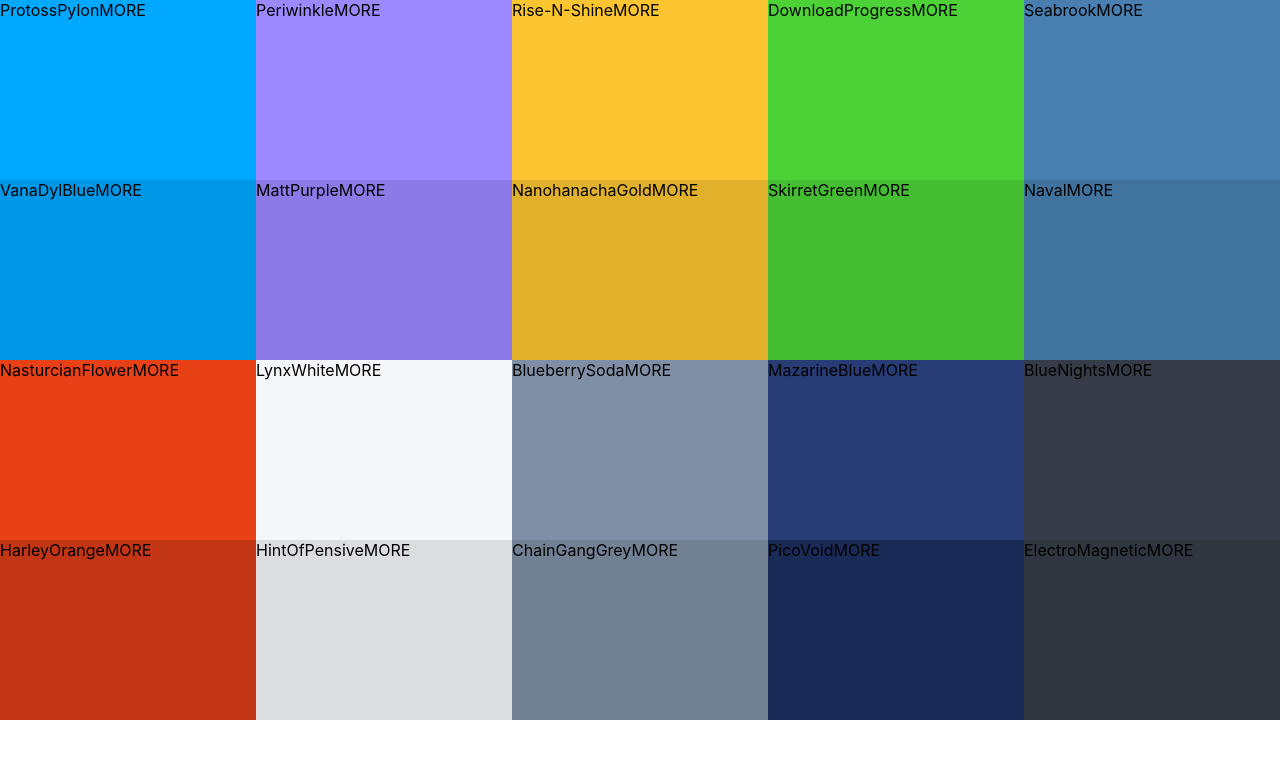
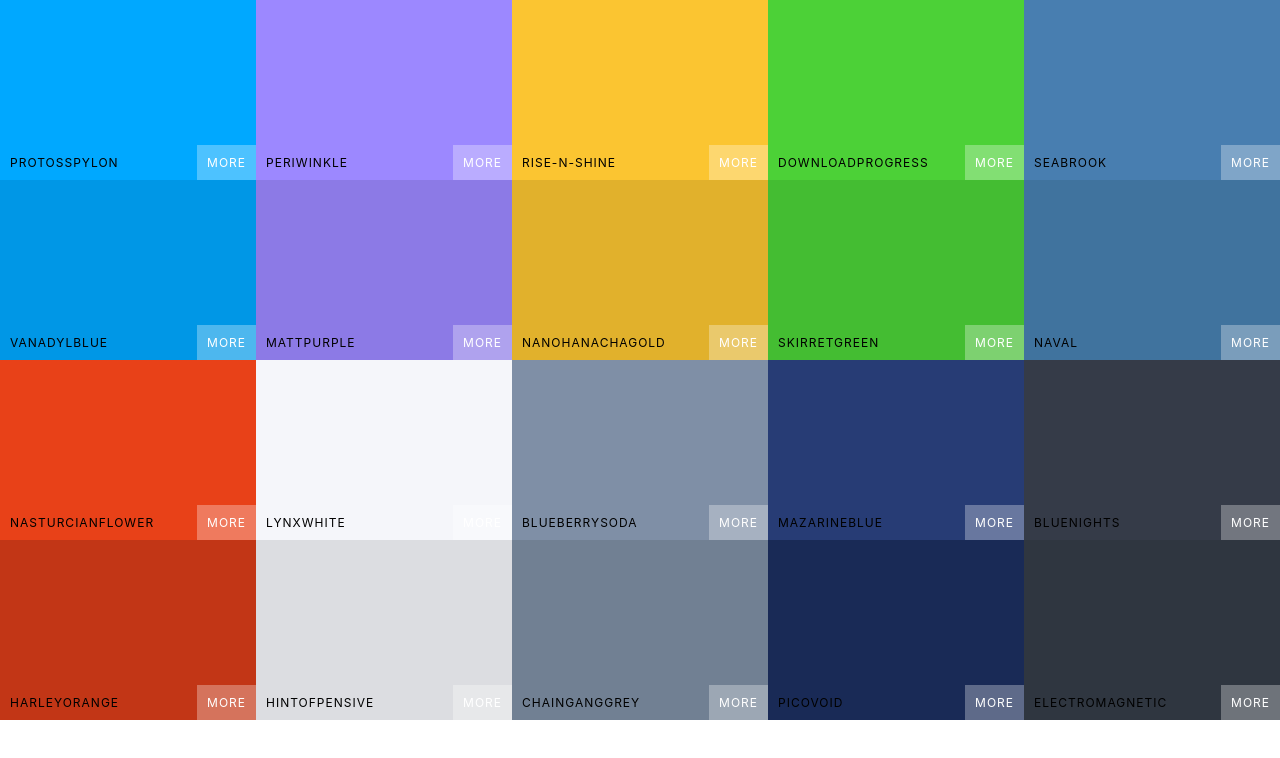
Before and after one commit to nachoiacovino/react-color-palette-project, a React (Create React App) app: page / in a window 1280 px wide. Shown: the top 758 px of the page. Built offline with nearby package versions, Linux system fonts and the light colour scheme.

Commit message:
Style ColorBox with Flex

```diff
--- a/src/ColorBox.css
+++ b/src/ColorBox.css
@@ -2,7 +2,71 @@
     width: 20%;
     height: 25%;
     margin: 0 auto;
+    display: inline-flex;
+    cursor: pointer;
+    text-transform: uppercase;
+}
+
+.copy-container {
+    height: 100%;
+    width: 100%;
+    display: flex;
+    flex-direction: column;
+    justify-content: space-between;
+    align-content: space-between;
+}
+
+.box-content {
+    display: flex;
+    justify-content: space-between;
+    color: black;
+    letter-spacing: 1px;
+    font-size: 12px;
+}
+
+/* .copy-button {
+    width: 100px;
+    height: 30px;
+    position: absolute;
     display: inline-block;
-    position: relative;
-    cursor: pointer;
+    top: 50%;
+    left: 50%;
+    margin-left: -50px;
+    margin-top: -15px;
+    text-align: center;
+    outline: none;
+    background: rgba(255, 255, 255, 0.3);
+    font-size: 1rem;
+    color: white;
+    text-transform: uppercase;
+    border: none;
+    opacity: 0;
+} */
+
+.copy-button {
+    align-self: center;
+    align-content: center;
+    width: 100px;
+    height: 30px;
+    outline: none;
+    background: rgba(255, 255, 255, 0.3);
+    font-size: 1rem;
+    color: white;
+    border: none;
+    opacity: 0;
 }
+
+.ColorBox:hover .copy-button {
+    opacity: 1;
+    transition: .5s;
+}
+
+.see-more {
+    background: rgba(255, 255, 255, 0.3);
+    color: white;
+    padding: 10px;
+}
+
+.p10 {
+    padding: 10px;
+}
--- a/src/ColorBox.js
+++ b/src/ColorBox.js
@@ -3,10 +3,19 @@ import './ColorBox.css'
 
 export default class ColorBox extends Component {
     render() {
+        const { name, background } = this.props
         return (
-            <div style={{background: this.props.background}} className="ColorBox">
-                <span>{this.props.name}</span>
-                <span>MORE</span>
+            <div style={{ background }} className="ColorBox">
+                <div className="copy-container">
+                    <div className="p10">&nbsp;</div>
+                    <button className="copy-button">
+                        Copy
+                    </button>
+                    <div className="box-content">
+                        <span className="p10">{name}</span>
+                        <span className="see-more">More</span>
+                    </div>
+                </div>
             </div>
         )
     }
```
